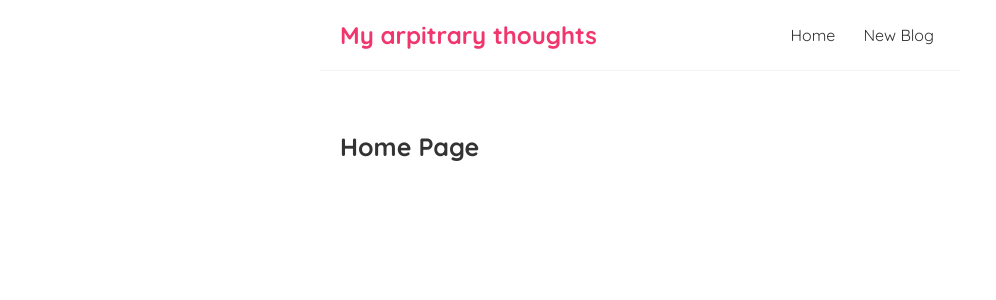
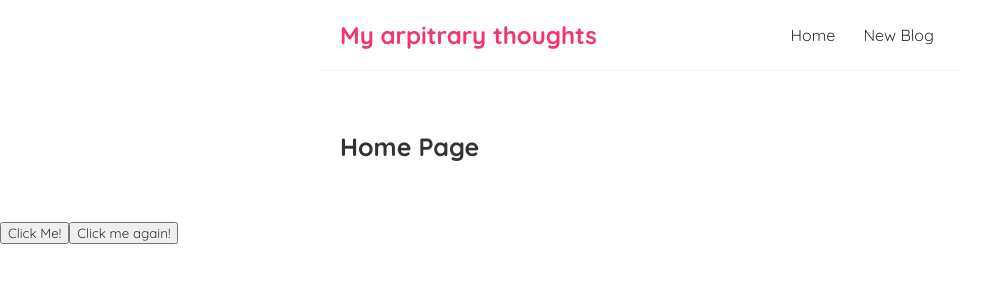
Before and after one commit to arpitjaswal/netNinjaCourse-reactjs, a React (Create React App) app: page / in a window 1280 px wide. Shown: the top 300 px of the page, without its empty margins (0-996 px from the left). Built offline with nearby package versions, Linux system fonts and the light colour scheme; the HTML template or start-up script is replaced by a standard one.

Commit message:
#7  Click events: learnt how to handle clicks(events) in a react app and how to pass dynamic values using callback functions

```diff
--- a/src/components/HomePage.jsx
+++ b/src/components/HomePage.jsx
@@ -1,8 +1,20 @@
 import React from 'react'
 
-const HomePage = () => {
+const HomePage = (e) => {
+    const handleClick = ()=>{
+        console.log("Clicked!",e);
+    }
+    const handleclickagain= (name,e)=>{
+        console.log("Clicked again, "+name+e);
+    }
   return (
-    <div className='content'>Home Page</div>
+    <>
+        <div className='content'>Home Page</div>
+        <button onClick={handleClick}>Click Me!</button>
+        <button onClick={(e)=>{
+            handleclickagain("Bro",e);
+        }}>Click me again!</button>
+    </>
   )
 }
 
```
